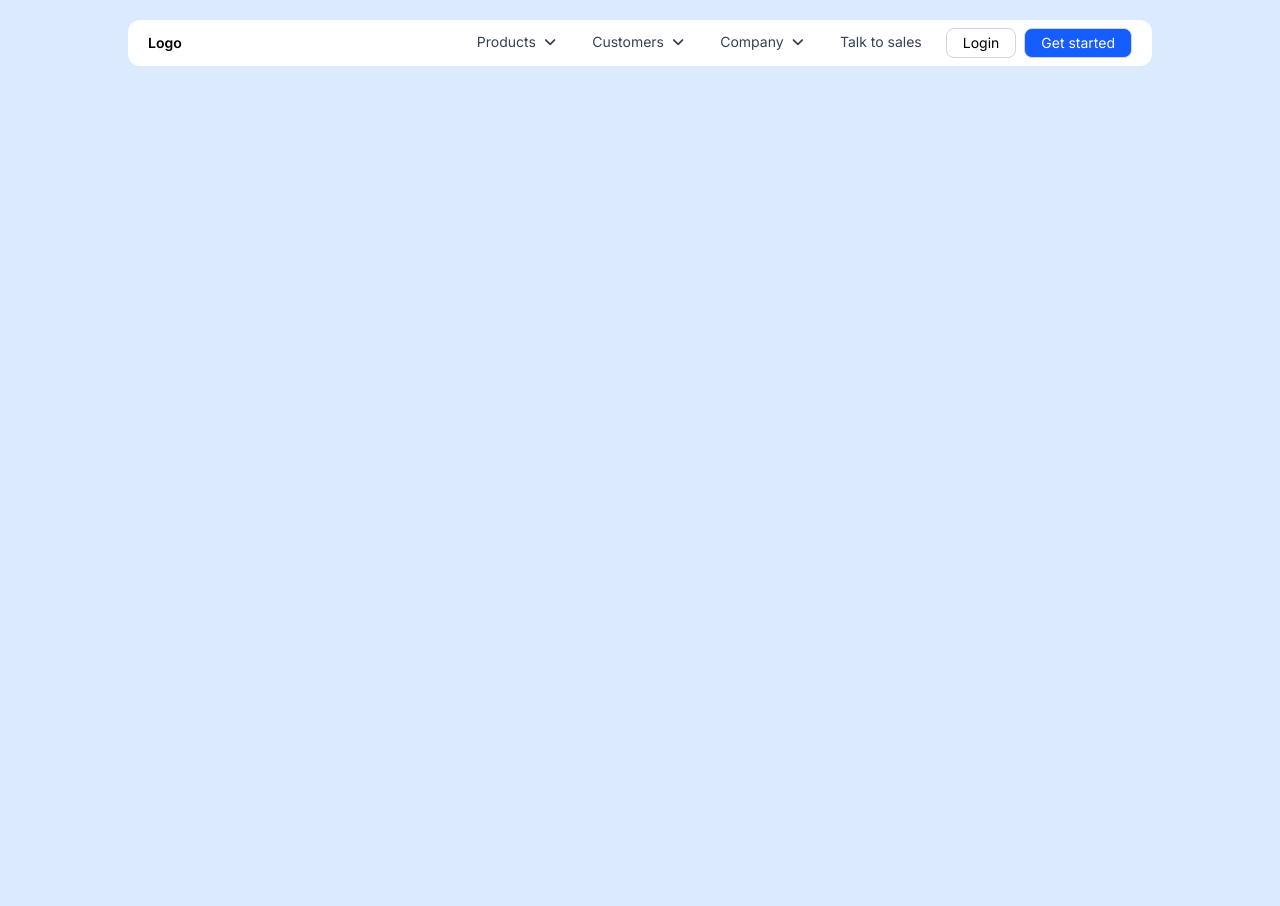
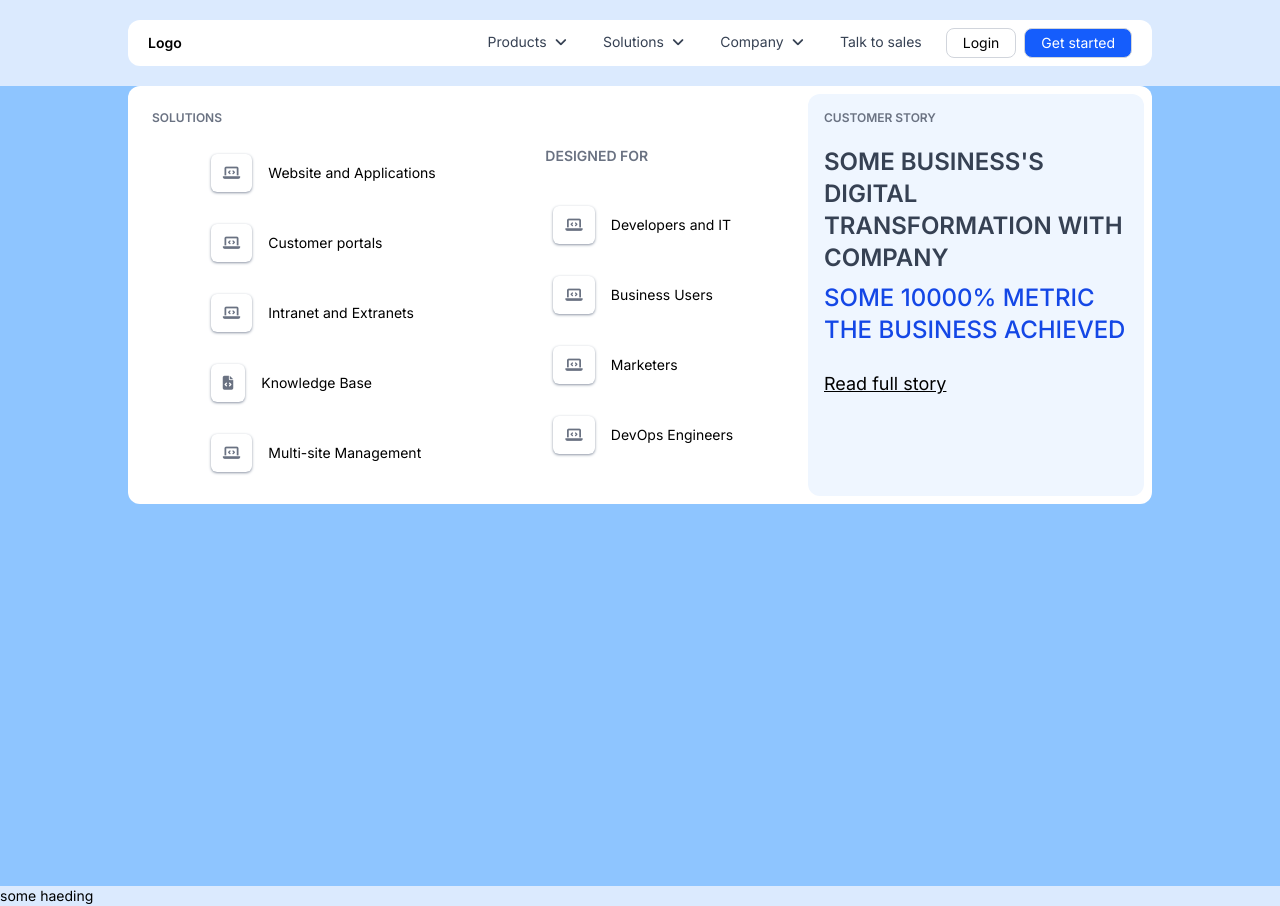
Before and after one commit to iyoolaoyabiyi/header-template, a website: page index.html in a window 1280 px wide. Before the commit the page ends 820 px from the top, so only its background shows below. Drawn offline with Linux system fonts and the light colour scheme.

Commit message:
feat: add solutions menu content

```diff
--- a/index.html
+++ b/index.html
@@ -10,7 +10,7 @@
   <script src="./scripts/script.js" defer></script>
 </head>
 <body class="min-h-screen bg-blue-100 text-sm font-primary">
-  <header class="max-w-4/5 mx-auto my-5" id="header">
+  <header class="relative max-w-4/5 mx-auto my-5" id="header">
     <div class="bg-white px-5 py-2 rounded-xl gap-5 mb-5 flex flex-col lg:flex-row justify-between">
       <div class="flex justify-between items-center w-full lg:w-auto">
         <h1 class="font-semibold">Logo</h1>
@@ -19,7 +19,7 @@
       <nav class="hidden lg:flex flex-col lg:flex-row items-start justify-between gap-4" id="mainNav">
         <div class="flex flex-col lg:flex-row items-start lg:items-center gap-2 lg:gap-5 text-gray-700" id="navContainer">
           <button class="btn nav-btn nav-btn-drop" data-toggle-for="productsMenu">Products <i class="fa fa-angle-down"></i></button>
-          <button class="btn nav-btn nav-btn-drop" data-toggle-for="customersMenu">Customers <i class="fa fa-angle-down"></i></button>
+          <button class="btn nav-btn nav-btn-drop" data-toggle-for="solutionsMenu">Solutions <i class="fa fa-angle-down"></i></button>
           <button class="btn nav-btn nav-btn-drop" data-toggle-for="companyMenu">Company <i class="fa fa-angle-down"></i></button>
           <button class="btn nav-btn">Talk to sales</button>
         </div>
@@ -29,15 +29,13 @@
         </div>
       </nav>
     </div>
-    <!-- Item menu -->
-    <section class="hidden p-2 bg-white rounded-xl" id="megaMenu">
-      <div class="menu" id="productsMenu">
-        <!-- Top container -->
+
+    <section class="static lg:absolute w-full p-2 bg-white rounded-xl" id="megaMenu">
+      <!-- Products Menu -->
+      <div class="menu hidden" id="productsMenu">
         <div class="grid lg:grid-cols-2">
-          <!-- Company container -->
           <div class="p-4">
             <h2 class="text-xs font-semibold text-gray-500 uppercase mb-5">Products</h2>
-            <!-- Company Sections -->
             <div class="px-2 flex flex-col gap-2">
 
             </div>
@@ -45,70 +43,77 @@
 
           <div class="p-4 bg-purple-50 rounded-xl">
             <h2 class="text-xs font-semibold text-gray-500 uppercase mb-5">Explore</h2>
-            <!-- Company Sections -->
 
           </div>
         </div>
       </div>
-
-      <div class="menu" id="customersMenu">
-        <!-- Top container -->
-        <div class="grid lg:grid-cols-2">
-          <!-- Company container -->
-          <div class="p-4">
-            <h2 class="text-xs font-semibold text-gray-500 uppercase mb-5">Customers</h2>
-            <!-- Company Sections -->
-            <div class="px-2 flex flex-col gap-2">
-
+      <!-- Solutions Menu -->
+      <div class="menu" id="solutionsMenu">
+        <div class="grid lg:grid-cols-3">
+          <div class="p-4 col-span-1 lg:col-span-2">
+            <h2 class="text-xs font-semibold text-gray-500 uppercase mb-5">Solutions</h2>
+            <div class="px-2 flex flex-col md:flex-row gap-4 justify-around">
+              <div class="flex flex-col gap-4">
+                <a href="#" class="icon-text-container"><i class="fa fa-laptop-code small-icon"></i> Website and Applications</a>
+                <a href="#" class="icon-text-container"><i class="fa fa-laptop-code small-icon"></i> Customer portals</a>
+                <a href="#" class="icon-text-container"><i class="fa fa-laptop-code small-icon"></i> Intranet and Extranets</a>
+                <a href="#" class="icon-text-container"><i class="fa fa-file-code small-icon"></i> Knowledge Base</a>
+                <a href="#" class="icon-text-container"><i class="fa fa-laptop-code small-icon"></i> Multi-site Management</a>
+              </div>
+              <div class="flex flex-col gap-4">
+                <h3 class="uppercase text-md text-gray-500 font-semibold mb-4">Designed for</h3>
+                <a href="#" class="icon-text-container"><i class="fa fa-laptop-code small-icon"></i> Developers and IT</a>
+                <a href="#" class="icon-text-container"><i class="fa fa-laptop-code small-icon"></i> Business Users</a>
+                <a href="#" class="icon-text-container"><i class="fa fa-laptop-code small-icon"></i> Marketers</a>
+                <a href="#" class="icon-text-container"><i class="fa fa-laptop-code small-icon"></i> DevOps Engineers</a>
+              </div>
             </div>
           </div>
 
-          <div class="p-4 bg-purple-50 rounded-xl">
-            <h2 class="text-xs font-semibold text-gray-500 uppercase mb-5">Explore</h2>
-            <!-- Company Sections -->
-
+          <div class="p-4 bg-blue-50 rounded-xl">
+            <h2 class="text-xs font-semibold text-gray-500 uppercase mb-5">Customer story</h2>
+            <h3 class="sm:text-2xl text-xl uppercase mb-2 font-semibold text-gray-700">Some business's digital transformation with Company</h3>
+            <p class="sm:text-2xl text-xl text-blue-700 uppercase font-medium mb-6">Some 10000% metric the business achieved</p>
+            <a href="#" class="text-lg underline hover:text-blue-700 hover:no-underline">Read full story</a>
           </div>
         </div>
       </div>
-
-      <div class="menu" id="companyMenu">
-        <!-- Top container -->
+      <!-- Company Menu -->
+      <div class="menu hidden" id="companyMenu">
         <div class="grid lg:grid-cols-2">
-          <!-- Company container -->
           <div class="p-4">
             <h2 class="text-xs font-semibold text-gray-500 uppercase mb-5">Company</h2>
-            <!-- Company Sections -->
             <div class="px-2 flex flex-col gap-2">
               <a href="#" class="icon-text-container">
-                <div class="fa fa-quote-left p-3 shadow shadow-gray-400 rounded-md text-gray-500"></div>
+                <div class="fa fa-quote-left small-icon"></div>
                 <div>
                   <h3 class="font-semibold text-gray-700 mb-1">About us</h3>
                   <p class="text-gray-500">See how we're creative great lives for great people.</p>
                 </div>
               </a>
               <a href="#" class="icon-text-container">
-                <div class="fa fa-trophy p-3 shadow shadow-gray-400 rounded-md text-gray-500"></div>
+                <div class="fa fa-trophy small-icon"></div>
                 <div>
                   <h3 class="font-semibold text-gray-700 mb-1">Careers</h3>
                   <p class="text-gray-500">Unleash your genius & maximize your potential.</p>
                 </div>
               </a>
               <a href="#" class="icon-text-container">
-                <div class="fa fa-paper-plane p-3 shadow shadow-gray-400 rounded-md text-gray-500"></div>
+                <div class="fa fa-paper-plane small-icon"></div>
                 <div>
                   <h3 class="font-semibold text-gray-700 mb-1">Contact us</h3>
                   <p class="text-gray-500">We're excited to help and eager to hear from you.</p>
                 </div>
               </a>
               <a href="#" class="icon-text-container">
-                <div class="fa fa-message p-3 shadow shadow-gray-400 rounded-md text-gray-500"></div>
+                <div class="fa fa-message small-icon"></div>
                 <div>
                   <h3 class="font-semibold text-gray-700 mb-1">Affliate Program</h3>
                   <p class="text-gray-500">Earn up to 40% commision on every licence you refer</p>
                 </div>
               </a>
               <a href="#" class="icon-text-container">
-                <div class="fa fa-cart-shopping p-3 shadow shadow-gray-400 rounded-md text-gray-500"></div>
+                <div class="fa fa-cart-shopping small-icon"></div>
                 <div>
                   <h3 class="font-semibold text-gray-700 mb-1">Store</h3>
                   <p class="text-gray-500">Products to inspire and support your journey.</p>
@@ -119,7 +124,6 @@
 
           <div class="p-4 bg-purple-50 rounded-xl">
             <h2 class="text-xs font-semibold text-gray-500 uppercase mb-5">Explore</h2>
-            <!-- Company Sections -->
             <div class="px-2 flex flex-col gap-2">
               <a href="#" class="flex-responsive gap-4 items-center p-2 rounded-md mb-2">
                 <div class="">
@@ -168,6 +172,9 @@
       </div>
     </section>
   </header>
-  <!-- Mega menu -->
+  <main>
+    <div class="w-full h-screen bg-blue-300"></div>
+    <h2>some haeding</h2>
+  </main>
 </body>
 </html>
--- a/styles/tailwind.css
+++ b/styles/tailwind.css
@@ -12,8 +12,11 @@
   @apply hover:bg-gray-200 py-1 px-2 rounded-md flex items-center justify-center-safe gap-2;
 }
 .icon-text-container {
-  @apply flex flex-col sm:flex-row gap-4 items-start hover:bg-gray-200 p-2 rounded-md
+  @apply flex flex-col sm:flex-row gap-4 items-start sm:items-center hover:bg-gray-200 p-2 rounded-md
 }
 .flex-responsive {
   @apply flex flex-col sm:flex-row;
 }
+.small-icon {
+  @apply p-3 shadow shadow-gray-400 rounded-md text-gray-500;
+}
```
Also changed, not shown: styles/global.css.
